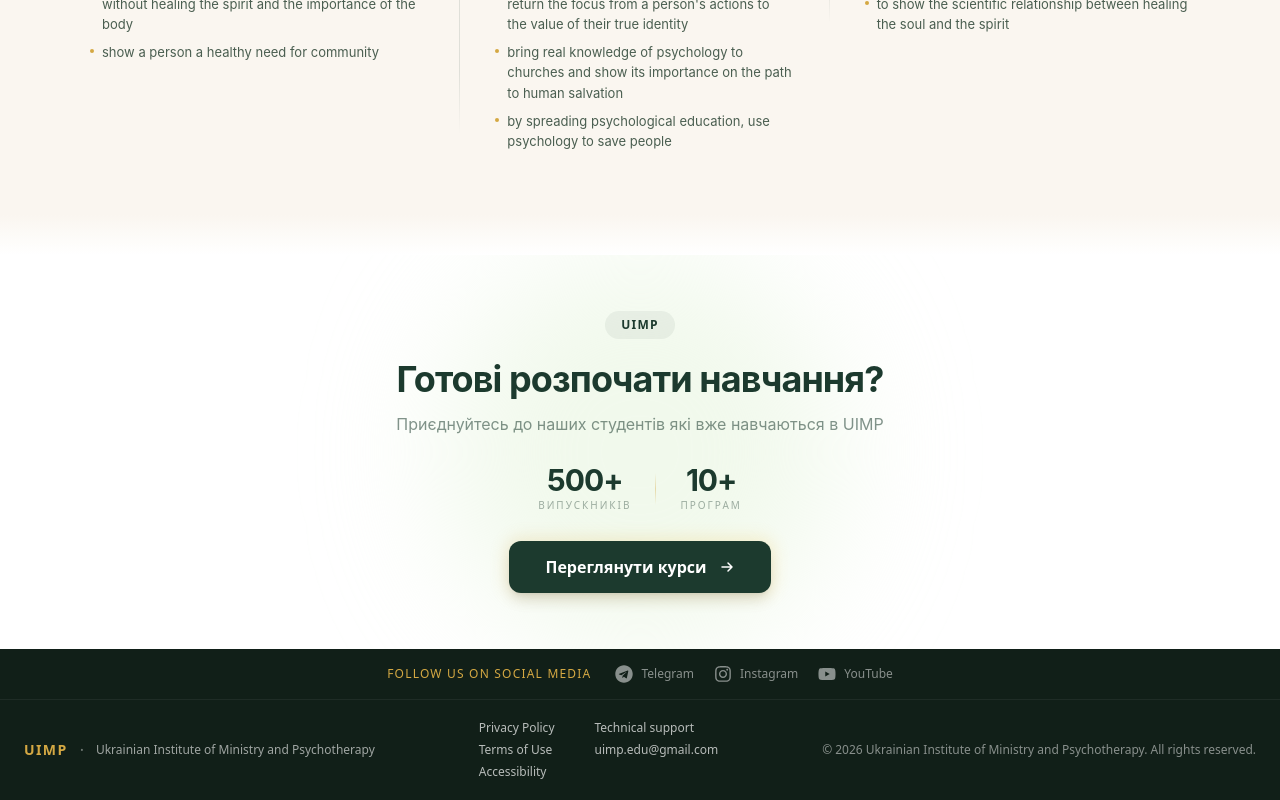
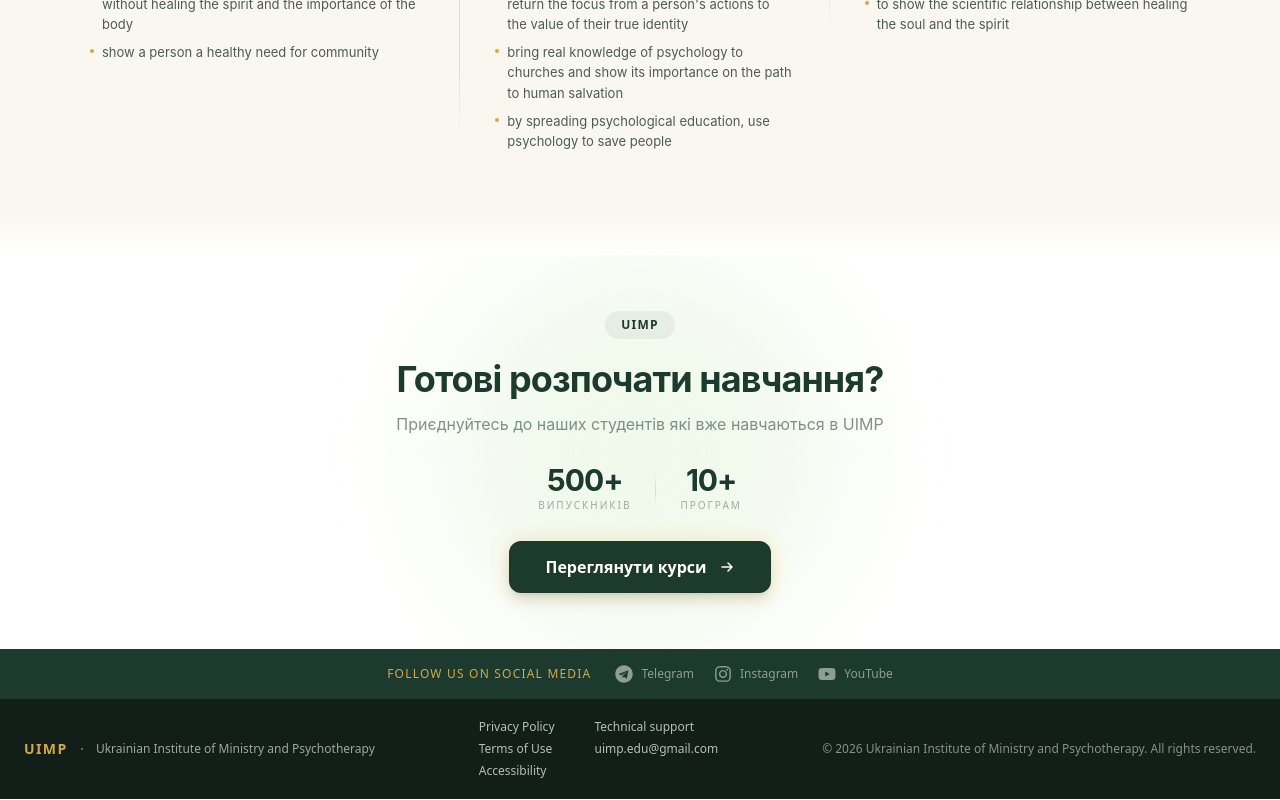
Before and after one commit to shaposhnikmcd-code/lms-platform, a Next.js app: page /en in a window 1280 px wide. Shown: the part 1711-2511 px from the top of the page. Built offline with nearby package versions, Linux system fonts and the light colour scheme; no server answers.

Commit message:
fix: eslint config, DiplomasSection props, footer social bg, certificate pdf path

```diff
--- a/app/[locale]/yearly-program/_components/CertificatesSection.tsx
+++ b/app/[locale]/yearly-program/_components/CertificatesSection.tsx
@@ -6,7 +6,7 @@ import { FaTimes, FaCertificate } from 'react-icons/fa';
 
 const certs = [
   {
-    src: '/yearly-program/Vision International University + Certificate in Biblical Counseling and Therapy.pdf',
+    src: '/yearly-program/Vision_International_Certificate.pdf',
     title: 'Vision International University',
     subtitle: 'Certificate in Biblical Counseling and Therapy',
   },
--- a/components/Footer.tsx
+++ b/components/Footer.tsx
@@ -37,7 +37,7 @@ export default function Footer() {
     <footer className="mt-auto" style={{ background: '#111f18', position: 'relative', zIndex: 0 }}>
 
       {/* Соцмережі */}
-      <div style={{ borderBottom: '1px solid rgba(255,255,255,0.06)', padding: '16px 24px' }}>
+      <div style={{ background: '#1C3A2E', padding: '16px 24px' }}>
         <div className="max-w-7xl mx-auto flex flex-col sm:flex-row items-center justify-center gap-6">
           <span className="text-xs tracking-widest uppercase" style={{ color: '#D4A843' }}>{t('social')}</span>
           <div className="flex items-center gap-5">
```
Also changed, not shown: 1 other file (tests, documents, lock files or other folders).
